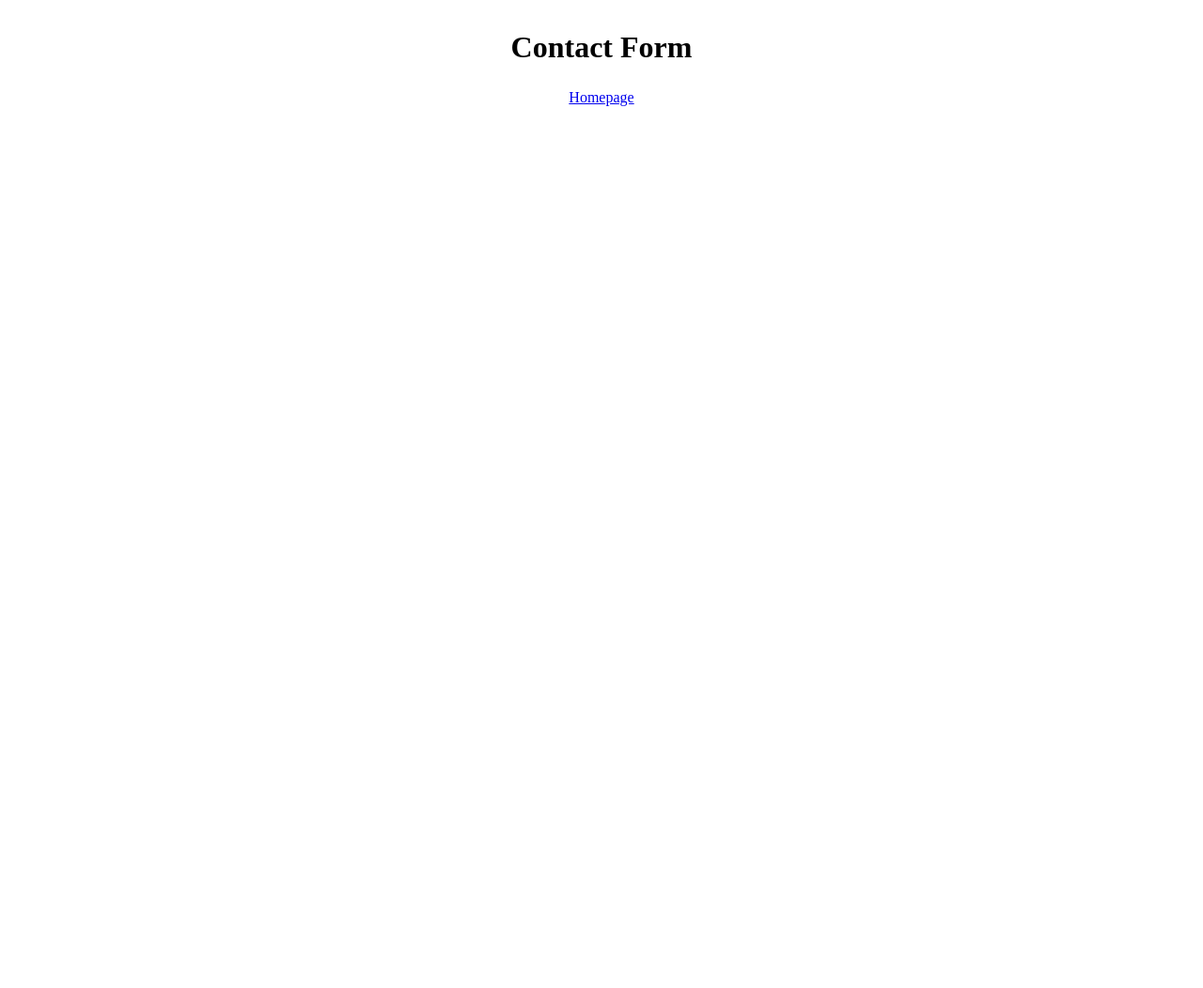
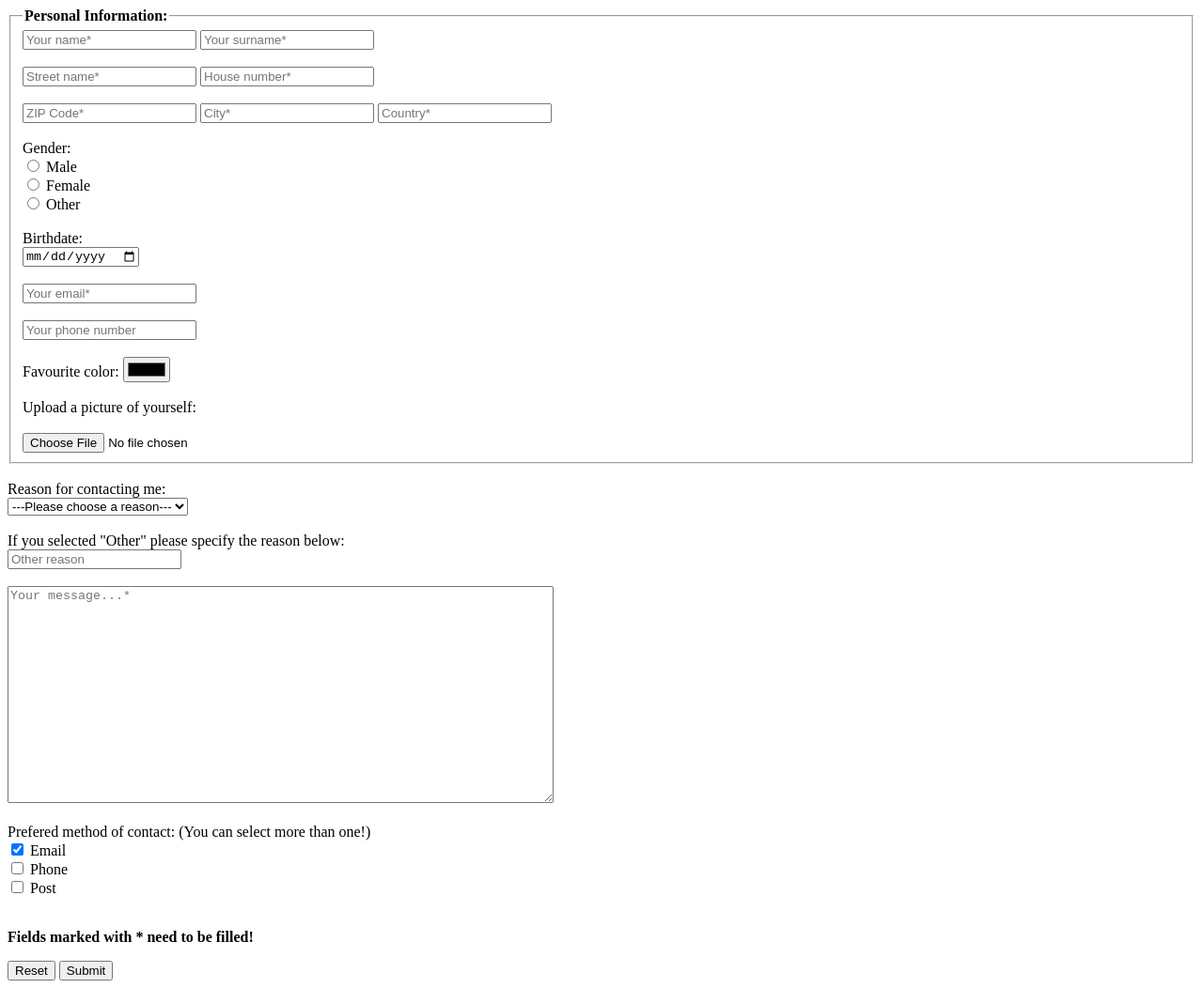
Before and after one commit to edinzz/Full-Stack-WebDev-Bootcamp22, a plain HTML site: page Assignments/Assignment 04/contact.html in a window 1280 px wide. Shown: the whole page at 94% size. Before the commit the page ends 800 px from the top, so only its background shows below. Drawn offline with Linux system fonts and the light colour scheme.

Commit message:
Finished Assignment 4

```diff
--- a/Assignments/Assignment 04/contact.html
+++ b/Assignments/Assignment 04/contact.html
@@ -1,22 +1,64 @@
 <!DOCTYPE html>
 <html lang="en">
-<head>
-    <meta charset="UTF-8">
-    <meta http-equiv="X-UA-Compatible" content="IE=edge">
-    <meta name="viewport" content="width=device-width, initial-scale=1.0">
-    <title>Contact us</title>
-</head>
-<body>
-    <!-- Since CSS is not allowed, the entire page will be made with tables-->
-    <table width="60%" align="center">
-        <tr align="center">
-            <td>
-                <h1>Contact Form</h1>
-            </td>
-        </tr>
-        <tr align="center">
-            <td><a href="index.html">Homepage</a></td>
-        </tr>
-    </table>
-</body>
+    <head>
+        <meta charset="UTF-8" />
+        <meta http-equiv="X-UA-Compatible" content="IE=edge" />
+        <meta name="viewport" content="width=device-width, initial-scale=1.0" />
+        <title>Contact me!</title>
+    </head>
+    <body>
+        <form>
+            <fieldset>
+                <legend><b>Personal Information:</b></legend>
+                <input type="text" placeholder="Your name*" autocomplete="off" required /> <input type="text" placeholder="Your surname*" autocomplete="off" required /> <br />
+                <br />
+                <input type="text" placeholder="Street name*" autocomplete="off" required /> <input type="number" placeholder="House number*" autocomplete="off" required min="1" /> <br />
+                <br />
+                <input type="text" placeholder="ZIP Code*" autocomplete="off" required /> <input type="text" placeholder="City*" autocomplete="off" required /> <input type="text" placeholder="Country*" autocomplete="off" required /> <br />
+                <br />
+                <label>Gender:</label> <br />
+                <input type="radio" id="male" name="gender" /> <label for="male">Male</label> <br />
+                <input type="radio" id="female" name="gender" /> <label for="female">Female</label> <br />
+                <input type="radio" id="othergender" name="gender" /> <label for="othergender">Other</label> <br />
+                <br />
+                <label for="age">Birthdate:</label> <br />
+                <input type="date" id="age" /> <br />
+                <br />
+                <input type="email" placeholder="Your email*" autocomplete="off" required /> <br />
+                <br />
+                <input type="tel" autocomplete="off" placeholder="Your phone number" /> <br />
+                <br />
+                <label for="color">Favourite color:</label> <input type="color" id="color" /> <br />
+                <br />
+                <label for="picture">Upload a picture of yourself:</label> <br />
+                <br />
+                <input type="file" accept="image/*" id="picture" />
+            </fieldset>
+            <br />
+            <label for="contactReason">Reason for contacting me:</label> <br />
+            <select id="contactReason" required>
+                <option value="">---Please choose a reason---</option>
+                <option value="jobOffer">Job Offer</option>
+                <option value="networking">Networking</option>
+                <option value="oother">Other</option>
+            </select>
+            <br />
+            <br />
+            <label for="oother">If you selected "Other" please specify the reason below:</label> <br />
+            <input type="text" id="other" placeholder="Other reason" /> <br />
+            <br />
+            <textarea id="message" cols="70" rows="15" placeholder="Your message...*" maxlength="500" minlength="20" required></textarea> <br />
+            <br />
+            <label>Prefered method of contact: (You can select more than one!)</label> <br />
+            <input type="checkbox" id="email" checked /> <label for="email">Email</label> <br />
+            <input type="checkbox" id="phonecontact" /> <label for="phonecontact">Phone</label> <br />
+            <input type="checkbox" id="post" /> <label for="post">Post</label> <br />
+            <br />
+            <p><b>Fields marked with * need to be filled!</b></p>
+            <button type="reset" onclick="return confirm('Are you sure you want to reset this form? This will remove all the information you have typed so far.')">Reset</button>
+            <button type="submit" onclick="return confirm('Are you sure you want to submit this form? You cannot go back and corrent any information in case you have made a mistake. Please double check everything before proceeding.')">
+                Submit
+            </button>
+        </form>
+    </body>
 </html>
```
